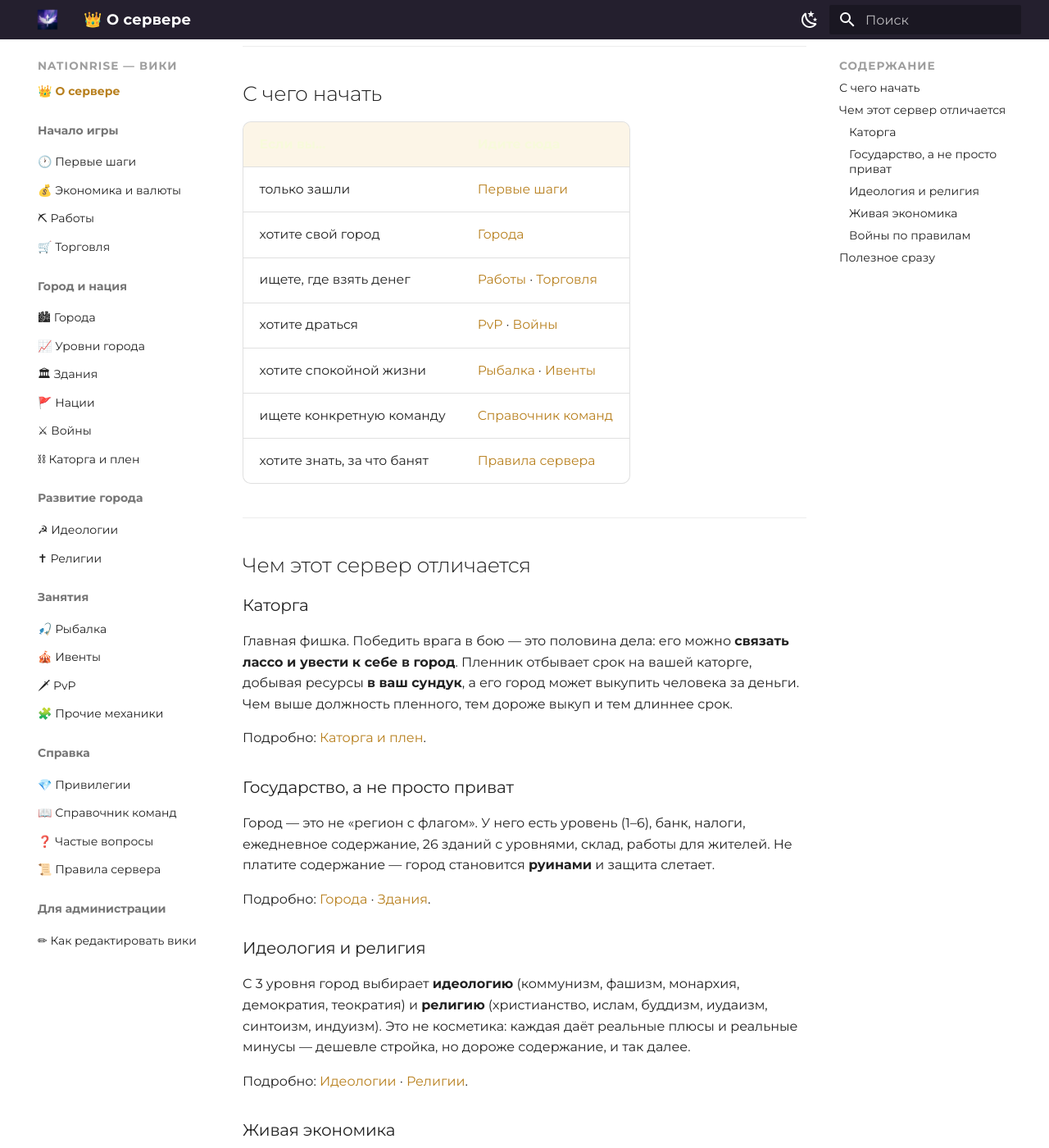
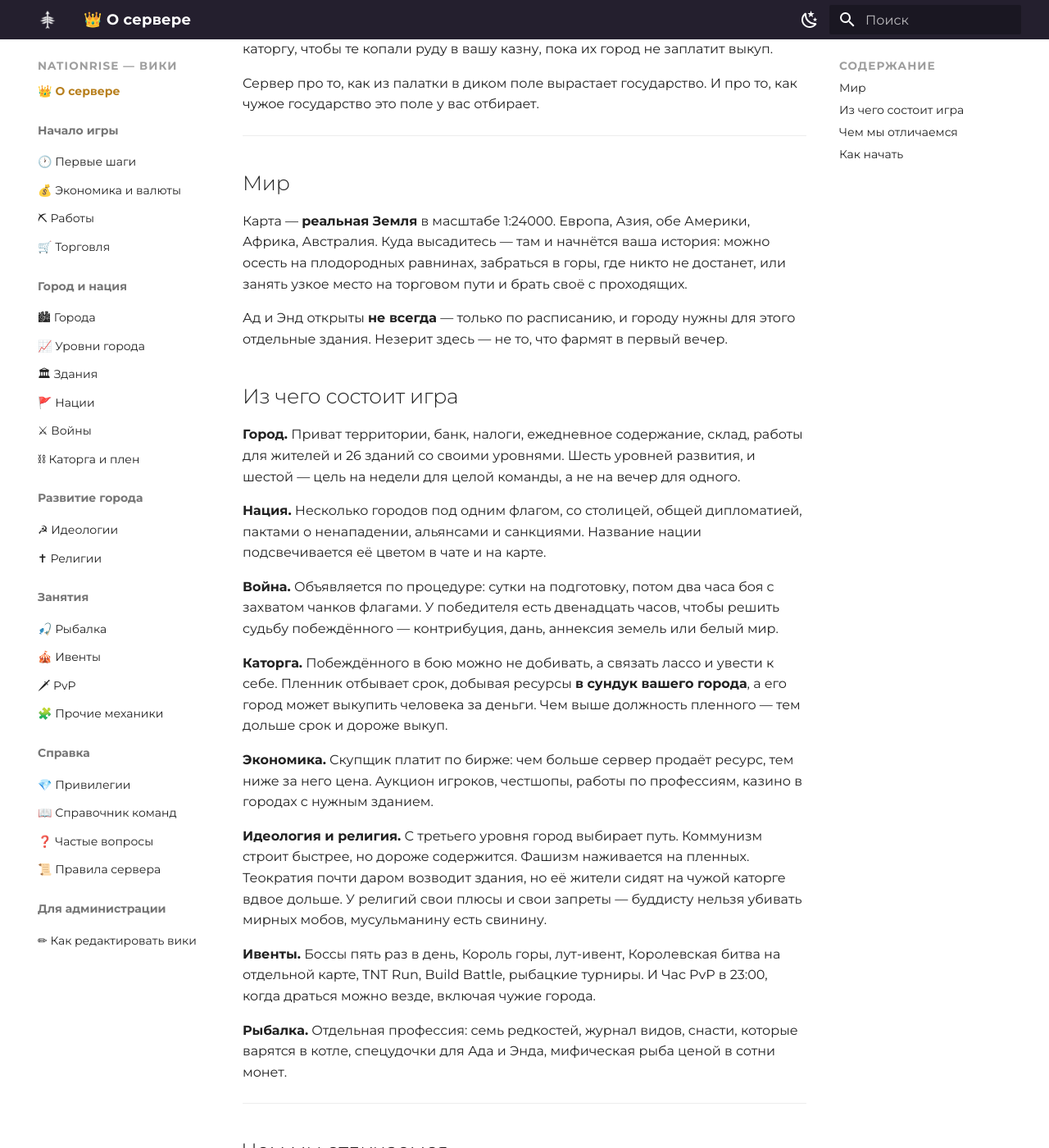
Before and after one commit to zixSSSed/NationRise-Wiki, an MkDocs documentation site: the page built from docs/index.md, in a window 1280 px wide and 1400 px high, scrolled down 251 px. Shown: the whole window at 82% size. Built offline with MkDocs 1.6.1 and Material for MkDocs 9.7.7, drawn with Linux system fonts in a browser that asks for light colours; some of the changed text lies outside the part shown.

Commit message:
wiki: чистый знак-стрела без фона, главная — про сервер, а не оглавление
Логотип: исходник 128x128 с пёстрой туманностью нормально не вырезался (ключ по яркости
давал грязь), поэтому знак перерисован — крылатая стрела вверх, прозрачный фон, читается
в шапке при 24px. Тот же файл ушёл в favicon.

Главная переписана как представление сервера: мир, механики, чем отличаемся.
Навигационную таблицу «С чего начать» убрал — она дублировала раздел «Первые шаги».

```diff
--- a/docs/index.md
+++ b/docs/index.md
@@ -1,77 +1,83 @@
 # NationRise
 
-**Города, нации, войны — и каторга.** Сервер про то, как маленькое поселение вырастает
-в государство: со своей экономикой, идеологией, религией, армией и пленными врагами,
-которые ломают камень в вашей шахте, пока за них не заплатят выкуп.
+**Города, нации, войны — и каторга.**
+
+Здесь не строят домик в лесу и не ждут, пока кончится ночь. Здесь основывают поселение,
+набирают людей, поднимают его до города, выбирают идеологию и религию, объявляют войны
+соседям — и уводят пленных врагов к себе на каторгу, чтобы те копали руду в вашу казну,
+пока их город не заплатит выкуп.
+
+Сервер про то, как из палатки в диком поле вырастает государство. И про то, как чужое
+государство это поле у вас отбирает.
 
 ---
 
-## С чего начать
+## Мир
 
-| Если вы... | Идите сюда |
-|---|---|
-| только зашли | [Первые шаги](start.md) |
-| хотите свой город | [Города](towns.md) |
-| ищете, где взять денег | [Работы](jobs.md) · [Торговля](trade.md) |
-| хотите драться | [PvP](pvp.md) · [Войны](war.md) |
-| хотите спокойной жизни | [Рыбалка](fishing.md) · [Ивенты](events.md) |
-| ищете конкретную команду | [Справочник команд](commands.md) |
-| хотите знать, за что банят | [Правила сервера](rules.md) |
+Карта — **реальная Земля** в масштабе 1:24000. Европа, Азия, обе Америки, Африка,
+Австралия. Куда высадитесь — там и начнётся ваша история: можно осесть на плодородных
+равнинах, забраться в горы, где никто не достанет, или занять узкое место на торговом пути
+и брать своё с проходящих.
+
+Ад и Энд открыты **не всегда** — только по расписанию, и городу нужны для этого отдельные
+здания. Незерит здесь — не то, что фармят в первый вечер.
+
+## Из чего состоит игра
+
+**Город.** Приват территории, банк, налоги, ежедневное содержание, склад, работы для
+жителей и 26 зданий со своими уровнями. Шесть уровней развития, и шестой — цель на недели
+для целой команды, а не на вечер для одного.
+
+**Нация.** Несколько городов под одним флагом, со столицей, общей дипломатией, пактами
+о ненападении, альянсами и санкциями. Название нации подсвечивается её цветом в чате
+и на карте.
+
+**Война.** Объявляется по процедуре: сутки на подготовку, потом два часа боя с захватом
+чанков флагами. У победителя есть двенадцать часов, чтобы решить судьбу побеждённого —
+контрибуция, дань, аннексия земель или белый мир.
+
+**Каторга.** Побеждённого в бою можно не добивать, а связать лассо и увести к себе.
+Пленник отбывает срок, добывая ресурсы **в сундук вашего города**, а его город может
+выкупить человека за деньги. Чем выше должность пленного — тем дольше срок и дороже выкуп.
+
+**Экономика.** Скупщик платит по бирже: чем больше сервер продаёт ресурс, тем ниже за него
+цена. Аукцион игроков, честшопы, работы по профессиям, казино в городах с нужным зданием.
+
+**Идеология и религия.** С третьего уровня город выбирает путь. Коммунизм строит быстрее,
+но дороже содержится. Фашизм наживается на пленных. Теократия почти даром возводит здания,
+но её жители сидят на чужой каторге вдвое дольше. У религий свои плюсы и свои запреты —
+буддисту нельзя убивать мирных мобов, мусульманину есть свинину.
+
+**Ивенты.** Боссы пять раз в день, Король горы, лут-ивент, Королевская битва на отдельной
+карте, TNT Run, Build Battle, рыбацкие турниры. И Час PvP в 23:00, когда драться можно
+везде, включая чужие города.
+
+**Рыбалка.** Отдельная профессия: семь редкостей, журнал видов, снасти, которые варятся
+в котле, спецудочки для Ада и Энда, мифическая рыба ценой в сотни монет.
 
 ---
 
-## Чем этот сервер отличается
+## Чем мы отличаемся
 
-### Каторга
+**Пленные вместо трупов.** На большинстве серверов победа в бою даёт чужой инвентарь.
+Здесь она даёт живого человека, который работает на вас. Это меняет саму логику войны:
+выгоднее взять мэра в плен, чем убить.
 
-Главная фишка. Победить врага в бою — это половина дела: его можно **связать лассо и увести
-к себе в город**. Пленник отбывает срок на вашей каторге, добывая ресурсы **в ваш сундук**,
-а его город может выкупить человека за деньги. Чем выше должность пленного, тем дороже выкуп
-и тем длиннее срок.
+**Государство, а не регион с флагом.** Город может обанкротиться, стать руинами
+и рассыпаться, если не платить содержание. Не потому что кто-то напал — а потому что
+казна пуста.
 
-Подробно: [Каторга и плен](prison.md).
+**Идеология стоит выбора.** У каждой есть цена: за скидку на стройку платите содержанием,
+за доход с пленных — комиссией банка. Универсально хорошей нет.
 
-### Государство, а не просто приват
-
-Город — это не «регион с флагом». У него есть уровень (1–6), банк, налоги, ежедневное
-содержание, 26 зданий с уровнями, склад, работы для жителей. Не платите содержание —
-город становится **руинами** и защита слетает.
-
-Подробно: [Города](towns.md) · [Здания](buildings.md).
-
-### Идеология и религия
-
-С 3 уровня город выбирает **идеологию** (коммунизм, фашизм, монархия, демократия, теократия)
-и **религию** (христианство, ислам, буддизм, иудаизм, синтоизм, индуизм). Это не косметика:
-каждая даёт реальные плюсы и реальные минусы — дешевле стройка, но дороже содержание, и так далее.
-
-Подробно: [Идеологии](ideology.md) · [Религии](religion.md).
-
-### Живая экономика
-
-Скупщик платит не по прайсу из конфига, а **по бирже**: чем больше сервер продаёт
-конкретный ресурс, тем ниже за него цена. Спамить одним ресурсом невыгодно.
-
-Подробно: [Торговля и экономика](trade.md).
-
-### Войны по правилам
-
-Войну объявляют, ждут сутки «оправдания», потом идут захватывать чанки флагами.
-У победителя есть 12 часов, чтобы выбрать исход: контрибуция, марионетка, аннексия.
-Есть колониальные войны, дань, нейтралитет и мирные пакты.
-
-Подробно: [Войны](war.md).
+**Живая экономика.** Цены реагируют на то, что делает сервер. Обвалили рынок железа
+всем городом — сами и будете продавать его по дешёвке.
 
 ---
 
-## Полезное сразу
+## Как начать
 
-- **Карта сервера онлайн:** BlueMap — видно города, границы и столицы наций.
-- **Ресурспак** включается сам при входе. Без него вместо иконок будут пустые квадратики —
-  если отказались, верните командой `/rp full`.
-- **Discord** — чат сервера продублирован в канал, привязка через `/discordlink`.
-- **2FA** — защита аккаунта от угона через Telegram или Discord: [Безопасность](extras.md#двухфакторная-защита-2fa).
+Заходите, соглашайтесь на ресурспак, командой `/rtp` выбирайте континент — и дальше
+либо вступайте в чужой город, либо основывайте свой за 10 монет.
 
-!!! tip "Совет"
-    Почти всё в игре открывается из меню: `/menu`, `/t`, `/shop`, `/ah`, `/fish`, `/donate`, `/ivents`.
-    Команды знать необязательно — но [полный список](commands.md) есть.
+Пошагово всё расписано в разделе **[Первые шаги](start.md)**.
```
Also changed, not shown: docs/assets/favicon.png, docs/assets/logo.png.
